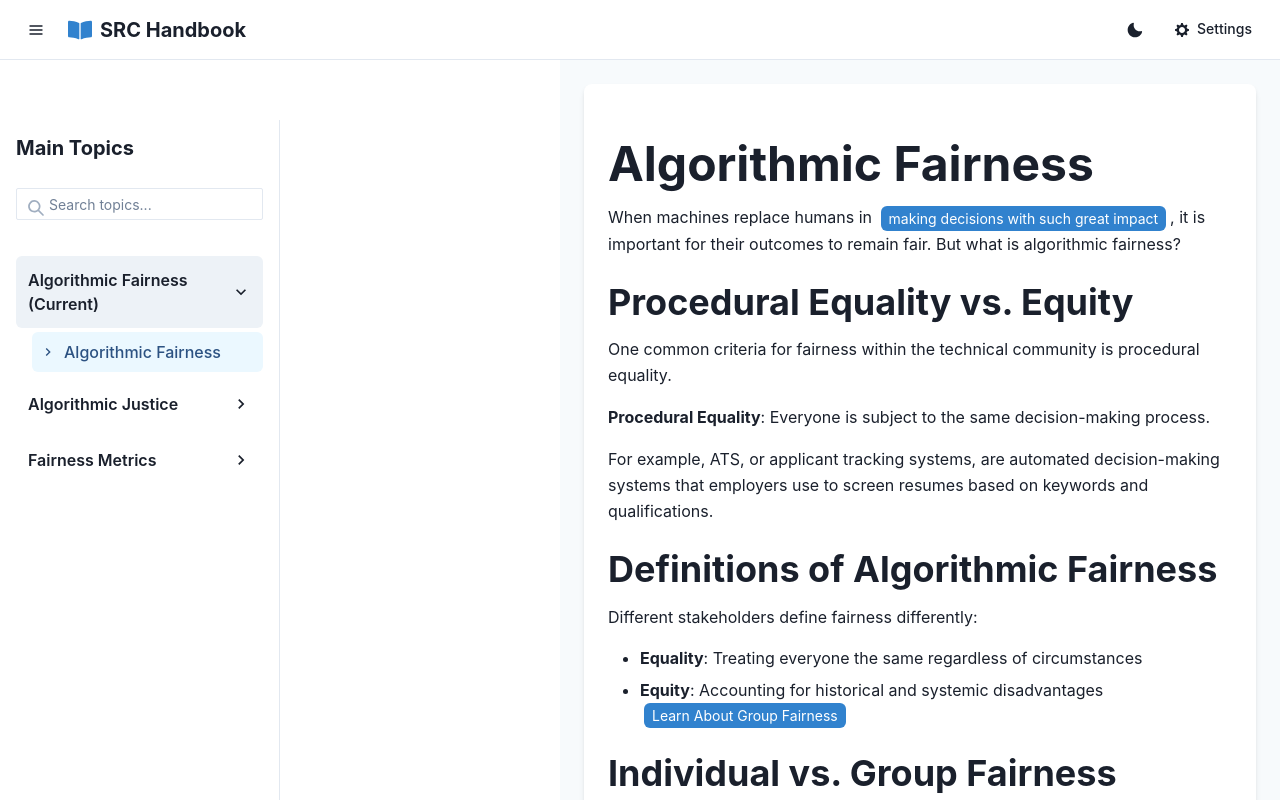
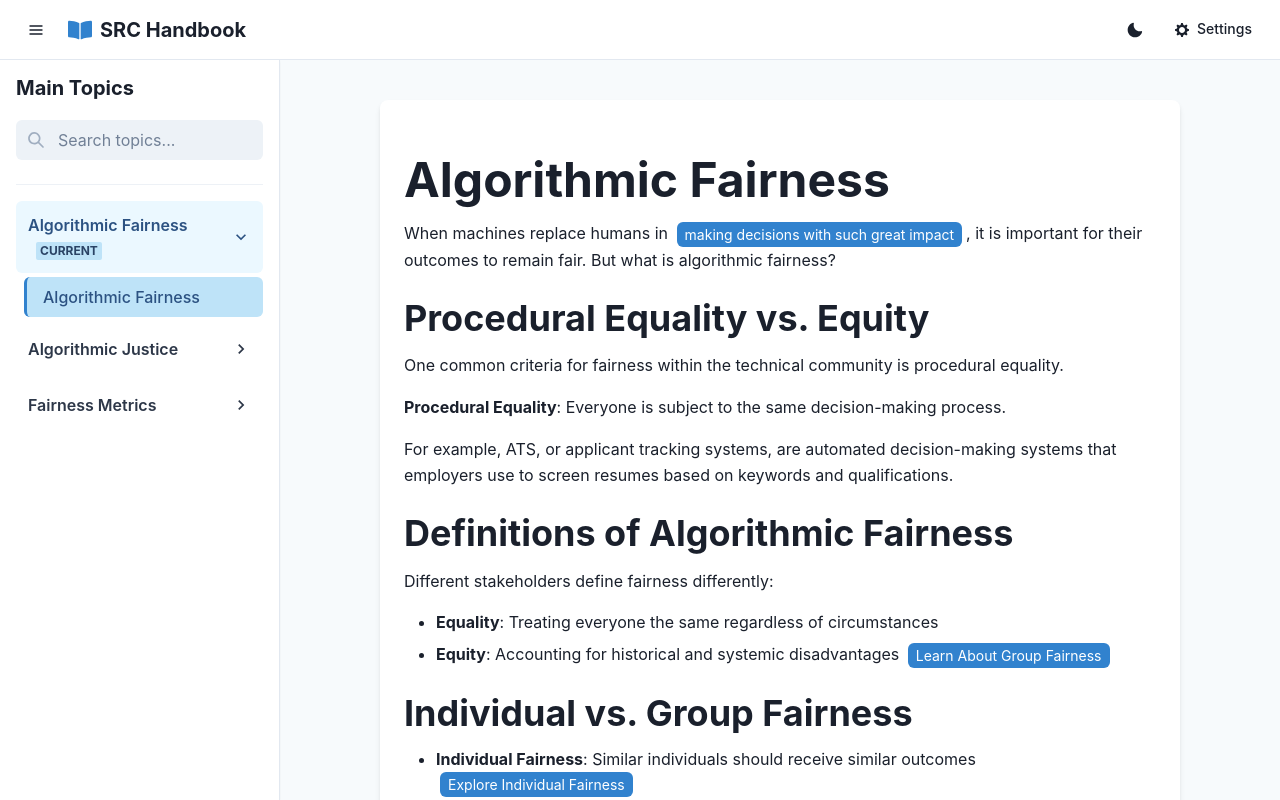
Before and after one commit to SRC-Handbook-Infrastructure-Team/srch-s25, a React (Vite) app in the folder srch-website/: page / in a window 1280 px wide. Shown: the top 800 px of the page. Built offline with nearby package versions, Linux system fonts and the light colour scheme; the HTML template or start-up script is replaced by a standard one.

Commit message:
fix: fixed unnecessary gap between sidebar and main content.

```diff
--- a/srch-website/src/components/Sidebar.tsx
+++ b/srch-website/src/components/Sidebar.tsx
@@ -1,4 +1,4 @@
-import React from "react";
+import React, { useMemo } from "react";
 import {
   Box,
   VStack,
@@ -19,6 +19,8 @@ import {
   Input,
   InputGroup,
   InputLeftElement,
+  Badge,
+  Divider,
 } from "@chakra-ui/react";
 import { useMarkdown } from "@/context/MarkdownContext";
 import {
@@ -57,8 +59,8 @@ const Sidebar: React.FC<SidebarProps> = ({
     Record<string, boolean>
   >({});
   const [searchValue, setSearchValue] = React.useState("");
-  // Debounce for 500ms
-  const debouncedSearch = useDebounce(searchValue, 500);
+  // Debounce for 300ms
+  const debouncedSearch = useDebounce(searchValue, 300);
 
   // Expand category of the current file by default
   React.useEffect(() => {
@@ -71,15 +73,20 @@ const Sidebar: React.FC<SidebarProps> = ({
   }, [currentFile]);
 
   // Group main files by category
-  const filesByCategory = categories.map((cat) => ({
+  const filesByCategory = useMemo(() => categories.map((cat) => ({
     ...cat,
     files: mainFiles
       .filter((f) => f.category === cat.id)
       .sort((a, b) => (a.order || 0) - (b.order || 0)),
-  }));
+  })), [categories, mainFiles]);
 
   // Filter based on the debounced search input
-  const filteredCategories = filesByCategory.map((cat) => {
+  const filteredCategories = useMemo(() => {
+    if (!debouncedSearch.trim()) {
+      return filesByCategory;
+    }
+
+    return filesByCategory.map((cat) => {
       const filteredFiles = cat.files.filter((file) => {
         const combined = (file.title + file.category)
           .toLowerCase()
@@ -90,6 +97,7 @@ const Sidebar: React.FC<SidebarProps> = ({
       });
       return { ...cat, files: filteredFiles };
     });
+  }, [filesByCategory, debouncedSearch]);
 
   const toggleCategory = (catId: string) => {
     setExpandedCategories((prev) => ({
@@ -99,6 +107,7 @@ const Sidebar: React.FC<SidebarProps> = ({
   };
 
   const handleFileClick = (fileId: string) => {
+    if (currentFile?.id === fileId) return; // Don't reload if already active
     loadFile(fileId);
     if (isMobile) onClose();
   };
@@ -106,20 +115,20 @@ const Sidebar: React.FC<SidebarProps> = ({
   const SidebarContent = () => (
     <VStack
       align="stretch"
-      spacing={6}
+      spacing={4}
       p={4}
       overflowY="auto"
       role="navigation"
       aria-label="Main topic navigation"
       h="full"
     >
-      <Heading size="md" mb={1}>
+      <Heading size="md" mb={1} fontWeight="bold">
         Main Topics
       </Heading>
 
       {/* Search Box */}
-      <Box mb={3}>
-        <InputGroup>
+      <Box mb={2}>
+        <InputGroup size="md">
           <InputLeftElement pointerEvents="none">
             <SearchIcon color="gray.400" />
           </InputLeftElement>
@@ -127,15 +136,30 @@ const Sidebar: React.FC<SidebarProps> = ({
             placeholder="Search topics..."
             value={searchValue}
             onChange={(e) => setSearchValue(e.target.value)}
-            variant="outline"
-            size="sm"
+            variant="filled"
+            size="md"
             aria-label="Search topics"
+            borderRadius="md"
+            _focus={{
+              boxShadow: "outline",
+              borderColor: "blue.500",
+            }}
           />
         </InputGroup>
       </Box>
 
+      {debouncedSearch.trim() && (
+        <Box mb={2}>
+          <Text fontSize="sm" color="gray.500">
+            Search results for: <Badge colorScheme="blue">{debouncedSearch}</Badge>
+          </Text>
+        </Box>
+      )}
+
+      <Divider />
+
       {/* Categories & Files */}
-      <VStack align="stretch" spacing={2}>
+      <VStack align="stretch" spacing={1}>
         {filteredCategories.map((cat) => {
           // Skip if no files after filtering
           if (!cat.files.length) return null;
@@ -144,7 +168,7 @@ const Sidebar: React.FC<SidebarProps> = ({
           const isCatCurrent = currentFile?.category === cat.id;
 
           return (
-            <Box key={cat.id}>
+            <Box key={cat.id} mb={1}>
               <Flex
                 p={3}
                 borderRadius="md"
@@ -156,77 +180,104 @@ const Sidebar: React.FC<SidebarProps> = ({
                 bg={
                   isExpanded
                     ? colorMode === "dark"
-                      ? "gray.700"
-                      : "gray.100"
+                      ? "blue.900"
+                      : "blue.50"
                     : "transparent"
+                }
+                color={
+                  isExpanded
+                    ? colorMode === "dark"
+                      ? "blue.200"
+                      : "blue.700"
+                    : colorMode === "dark"
+                    ? "gray.200"
+                    : "gray.700"
                 }
                 _hover={{
                   bg: colorMode === "dark" ? "gray.700" : "gray.100",
                 }}
+                transition="all 0.2s"
               >
                 <Text>
                   {cat.name}
-                  {isCatCurrent ? " (Current)" : ""}
+                  {isCatCurrent && !debouncedSearch.trim() && (
+                    <Badge ml={2} colorScheme="blue" variant="subtle">
+                      Current
+                    </Badge>
+                  )}
                 </Text>
-                {isExpanded ? (
-                  <Icon as={ChevronDownIcon} boxSize={5} />
-                ) : (
-                  <Icon as={ChevronRightIcon} boxSize={5} />
-                )}
+                <Icon
+                  as={isExpanded ? ChevronDownIcon : ChevronRightIcon}
+                  boxSize={5}
+                  transition="transform 0.2s"
+                />
               </Flex>
               <Collapse in={isExpanded} animateOpacity>
-                <List spacing={1} mt={1} ml={4}>
-                  {cat.files.map((file) => (
+                <List spacing={1} mt={1} ml={2}>
+                  {cat.files.map((file) => {
+                    const isActive = currentFile?.id === file.id;
+
+                    return (
                       <ListItem key={file.id}>
                         <Flex
                           p={2}
+                          pl={4}
                           borderRadius="md"
                           cursor="pointer"
                           align="center"
                           bg={
-                          currentFile?.id === file.id
+                            isActive
                               ? colorMode === "dark"
                                 ? "blue.800"
-                              : "blue.50"
+                                : "blue.100"
                               : "transparent"
                           }
                           color={
-                          currentFile?.id === file.id
+                            isActive
                               ? colorMode === "dark"
                                 ? "blue.200"
                                 : "blue.700"
                               : "inherit"
                           }
-                        fontWeight={
-                          currentFile?.id === file.id ? "medium" : "normal"
-                        }
+                          fontWeight={isActive ? "medium" : "normal"}
                           _hover={{
-                          bg:
-                            currentFile?.id === file.id
+                            bg: isActive
                               ? colorMode === "dark"
-                                ? "blue.800"
-                                : "blue.50"
+                                ? "blue.700"
+                                : "blue.100"
                               : colorMode === "dark"
                               ? "gray.700"
                               : "gray.100",
                           }}
                           onClick={() => handleFileClick(file.id)}
+                          borderLeftWidth={isActive ? "3px" : "0px"}
+                          borderLeftColor={isActive ? "blue.500" : "transparent"}
+                          transition="all 0.2s"
+                          role="button"
+                          aria-pressed={isActive}
                         >
-                        {currentFile?.id === file.id && (
-                          <ChevronRightIcon mr={2} boxSize={4} />
-                        )}
-                        <Text ml={currentFile?.id === file.id ? 0 : 6}>
+                          <Text>
                             {file.title}
                           </Text>
                         </Flex>
                       </ListItem>
-                  ))}
+                    );
+                  })}
                 </List>
               </Collapse>
             </Box>
           );
         })}
       </VStack>
+
+      {filteredCategories.every(cat => cat.files.length === 0) && (
+        <Box textAlign="center" py={8} color="gray.500">
+          <Text>No matching topics found</Text>
+          <Text fontSize="sm" mt={2}>
+            Try adjusting your search terms
+          </Text>
+        </Box>
+      )}
     </VStack>
   );
 
@@ -250,7 +301,7 @@ const Sidebar: React.FC<SidebarProps> = ({
     );
   }
 
-  // Desktop
+  // Desktop sidebar
   return <SidebarContent />;
 };
 
--- a/srch-website/src/layouts/MainLayout.tsx
+++ b/srch-website/src/layouts/MainLayout.tsx
@@ -98,7 +98,7 @@ const MainLayout: React.FC<MainLayoutProps> = ({ children }) => {
   };
 
   return (
-    <Flex direction="column" minH="100vh">
+    <Flex direction="column" minH="100vh" overflow="hidden">
       <Header
         toggleSidebar={toggleMobileSidebar}
         toggleDesktopSidebarCollapse={() =>
@@ -113,14 +113,15 @@ const MainLayout: React.FC<MainLayoutProps> = ({ children }) => {
         id="main-content"
         flex="1"
         position="relative"
+        h="calc(100vh - 60px)"
         overflow="hidden"
       >
         {/* Desktop sidebar */}
         <Box
           display={{ base: "none", md: "block" }}
-          position="relative"
+          position="fixed"
           left={0}
-          top={0}
+          top="60px"
           h="calc(100vh - 60px)"
           w={sidebarWidth}
           transition="width 0.2s ease"
@@ -128,8 +129,8 @@ const MainLayout: React.FC<MainLayoutProps> = ({ children }) => {
           borderRightWidth={isSidebarCollapsed ? "0px" : "1px"}
           borderRightColor={colorMode === "dark" ? "gray.700" : "gray.200"}
           overflowY="auto"
-          style={{ marginTop: "60px" }}
           zIndex="docked"
+          shadow="sm"
         >
           {!isSidebarCollapsed && (
             <>
@@ -140,11 +141,12 @@ const MainLayout: React.FC<MainLayoutProps> = ({ children }) => {
                 top={0}
                 right={0}
                 bottom={0}
-                w="12px"
+                w="5px"
                 cursor="col-resize"
                 zIndex={9999}
                 bg="transparent"
-                _hover={{ bg: colorMode === "dark" ? "blue.300" : "blue.100" }}
+                _hover={{ bg: colorMode === "dark" ? "blue.500" : "blue.300" }}
+                _active={{ bg: colorMode === "dark" ? "blue.600" : "blue.400" }}
                 onMouseDown={handleSidebarResizeMouseDown}
                 role="separator"
                 aria-orientation="vertical"
@@ -167,7 +169,8 @@ const MainLayout: React.FC<MainLayoutProps> = ({ children }) => {
           transition="margin-left 0.2s ease"
           p={{ base: 4, md: 6 }}
           bg={colorMode === "dark" ? "gray.900" : "gray.50"}
-          minH="calc(100vh - 60px)"
+          h="full"
+          overflowY="auto"
           position="relative"
         >
           {/* We center the content with maxW from user settings */}
@@ -175,11 +178,13 @@ const MainLayout: React.FC<MainLayoutProps> = ({ children }) => {
             maxW={contentMaxWidth}
             w="100%"
             mx="auto"
+            my={4}
             bg={colorMode === "dark" ? "gray.800" : "white"}
             borderRadius="lg"
             boxShadow="md"
             p={{ base: 4, md: 6 }}
             overflow="auto"
+            transition="all 0.2s ease"
           >
             {children}
           </Box>
```
Lines whose indentation alone changed are shown as unchanged.
